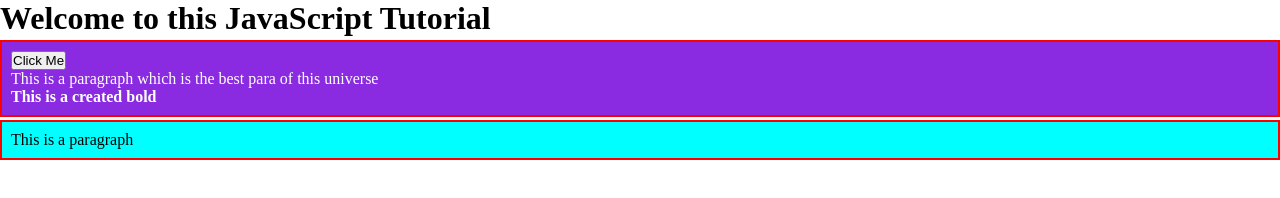
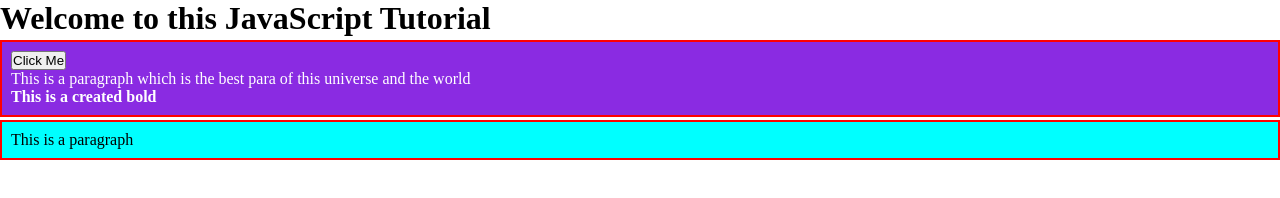
Before and after one commit to bharatigupta2405/JavaScript, a plain HTML site: page index.html in a window 1280 px wide. Drawn offline with Linux system fonts and the light colour scheme.

Commit message:
Update index.html

```diff
--- a/index.html
+++ b/index.html
@@ -27,7 +27,7 @@
     <h1>Welcome to this JavaScript Tutorial</h1>
     <div id="firstContainer" class="container">
         <button id="click" onclick="clicked()">Click Me</button>
-        <p>This is a paragraph which is the best para of this universe</p>
+        <p>This is a paragraph which is the best para of this universe and the world</p>
     </div>
     <div class="container">
         <p>This is a paragraph</p>
```
